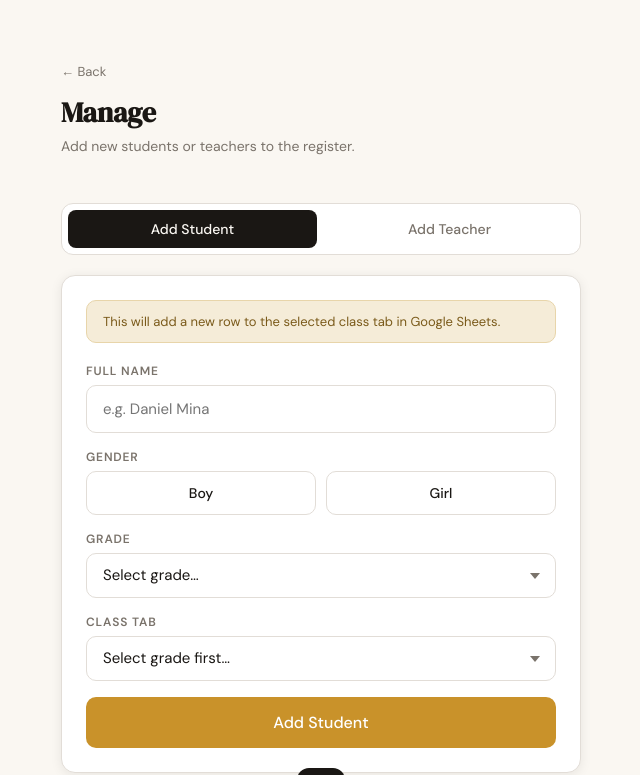
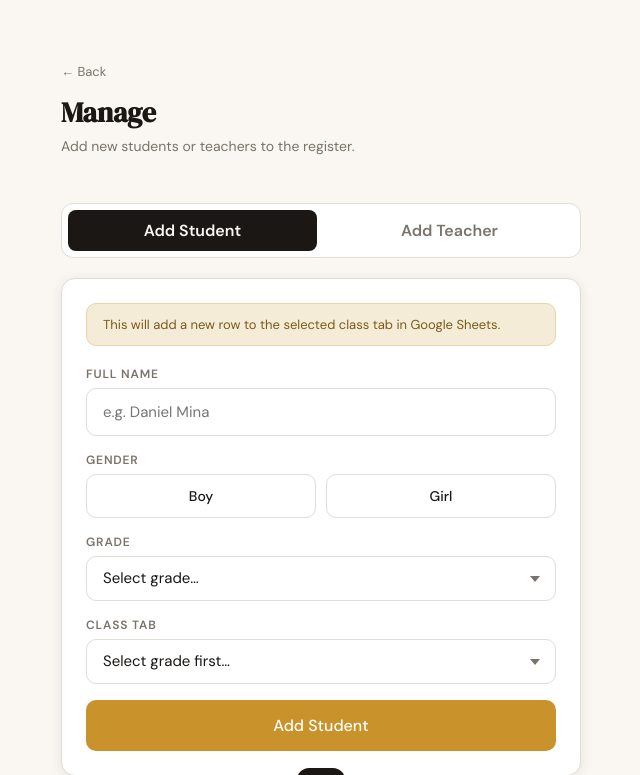
Before and after one commit to davidrimon2004/attendance_mdares_2a7ad, a Flask app: page /manage in a window 1280 px wide. Shown: the part 64-839 px from the top of the page, without its empty margins (319-959 px from the left). Run offline with Flask 3, Linux system fonts and the light colour scheme.

Commit message:
UI edits

```diff
--- a/api/Templates/manage.html
+++ b/api/Templates/manage.html
@@ -18,8 +18,8 @@
     flex: 1;
     padding: 10px;
     text-align: center;
-    font-size: 14px;
-    font-weight: 500;
+    font-size: 16px;
+    font-weight: 600;
     border-radius: 8px;
     cursor: pointer;
     border: none;
```
